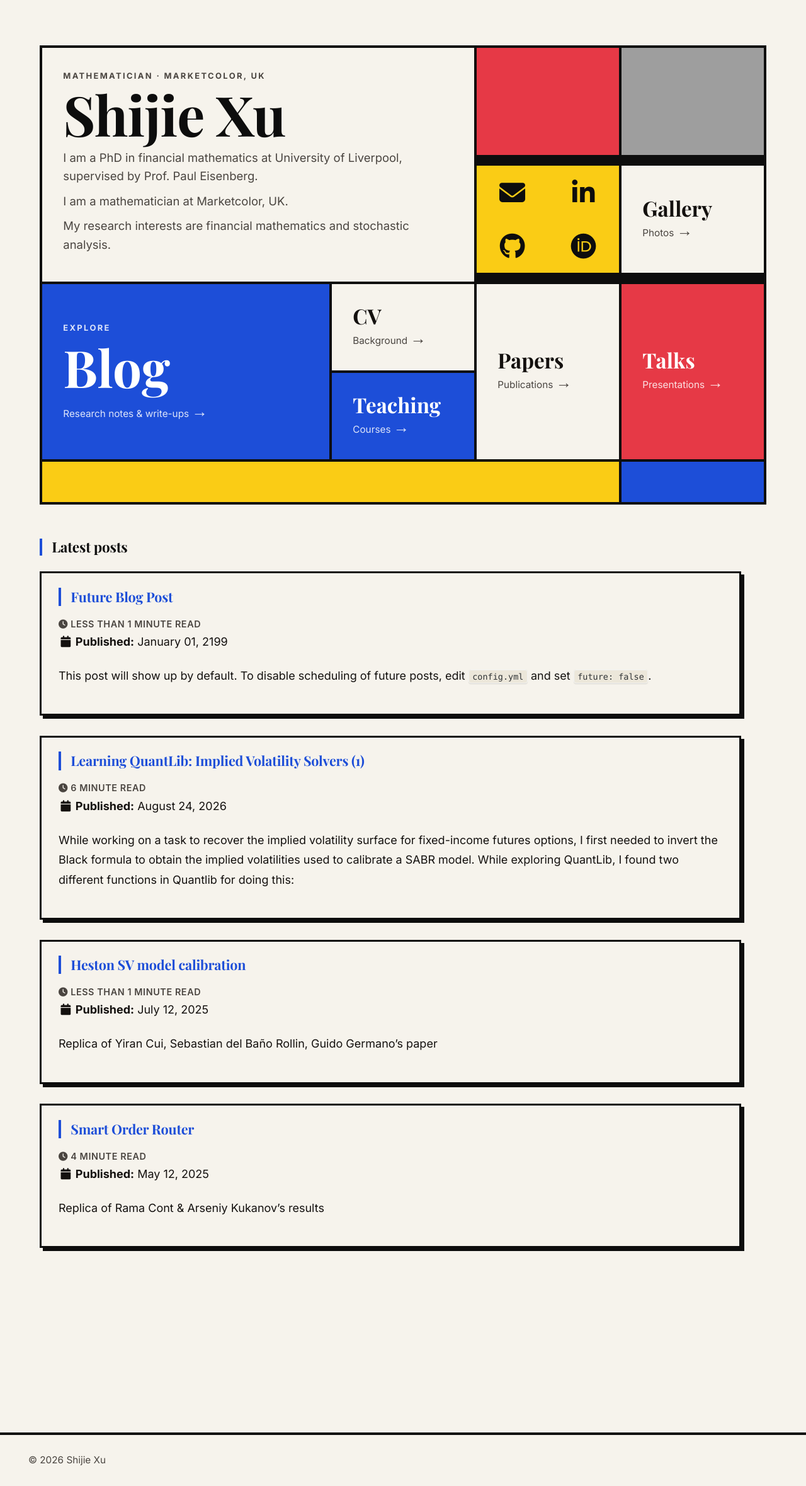
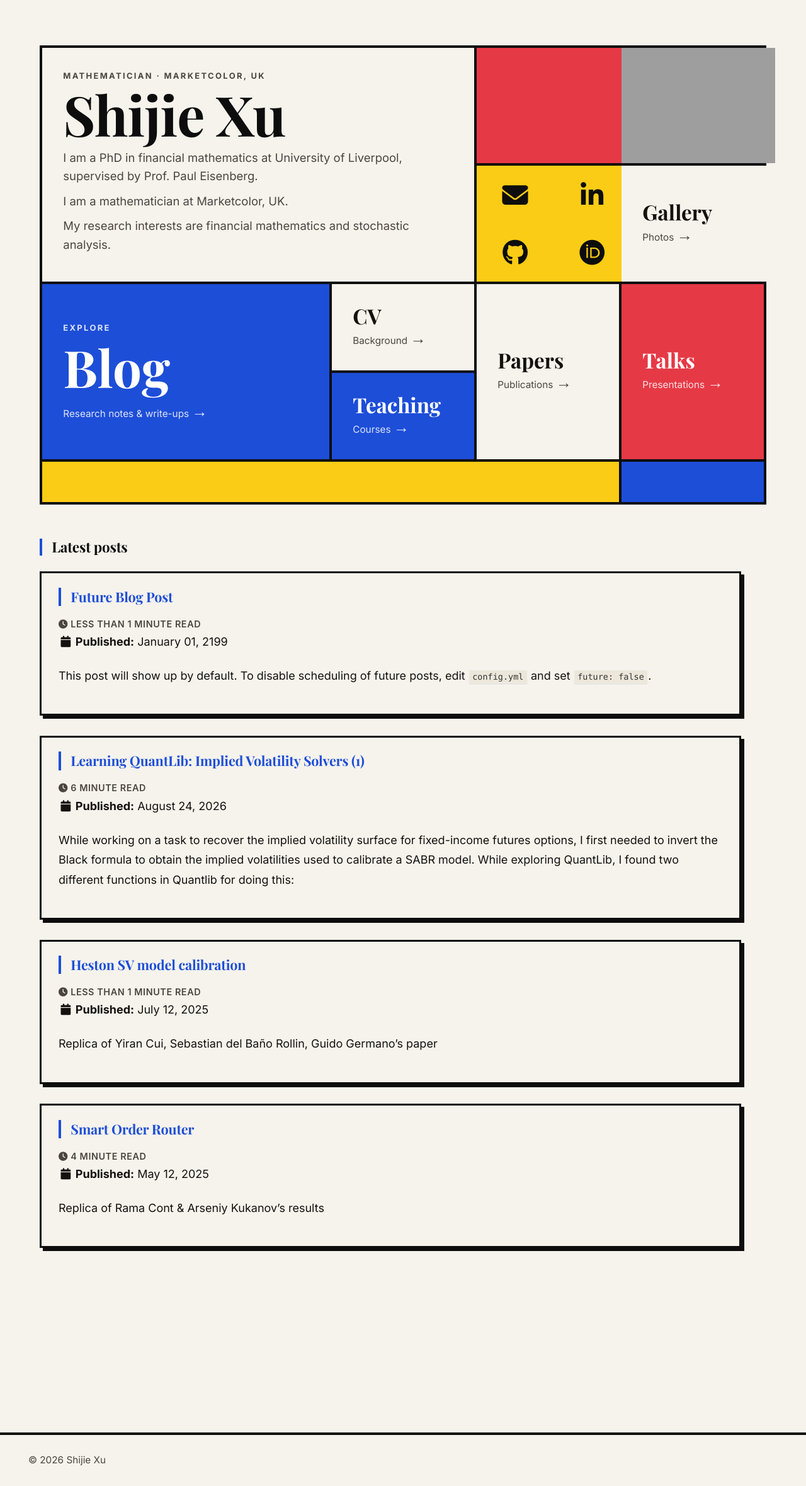
Before and after one commit to ShijieXu1993/uk.github.io, a Jekyll site: the page built from _pages/about.md, in a window 1280 px wide. Shown: the whole page at 63% size. Built offline with Jekyll 4.4.1, drawn with Linux system fonts in a browser that asks for light colours; some web fonts are replaced.

Commit message:
Update _custom.scss

```diff
--- a/_sass/_custom.scss
+++ b/_sass/_custom.scss
@@ -291,8 +291,12 @@ h1, h2, h3, h4,
   /* decorative primary blocks */
   .tile--red    { grid-area: red;    background: var(--red); }
   .tile--yellow { grid-area: yellow; background: var(--yellow); }
-  .tile--red, .tile--yellow, .tile--blue2 { aspect-ratio: 4 / 3; }
-  .tile--photo { aspect-ratio: 4 / 3; }
+  /* 4:3 sets the minimum row height; align-self makes the tiles fill the row
+     so no black grid background shows through */
+  .tile--red, .tile--yellow, .tile--blue2, .tile--photo {
+    aspect-ratio: 4 / 3;
+    align-self: stretch;
+  }
   /* four quadrants, one icon each, no dividing lines */
   .tile--contactinfo {
     padding: 0;
```
